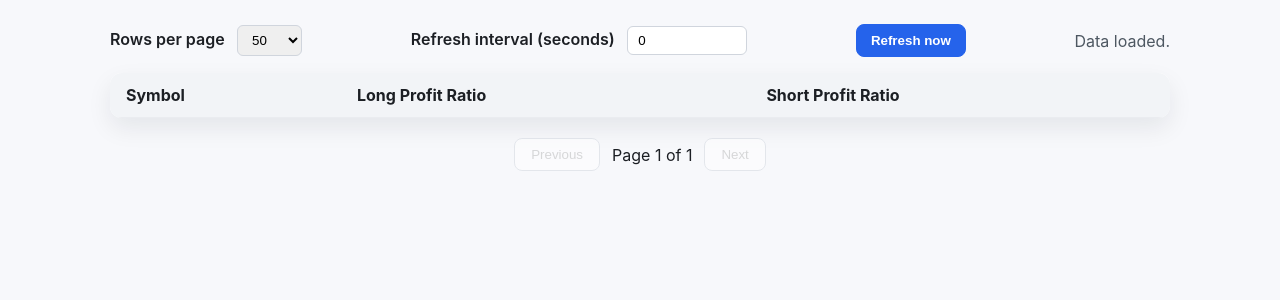
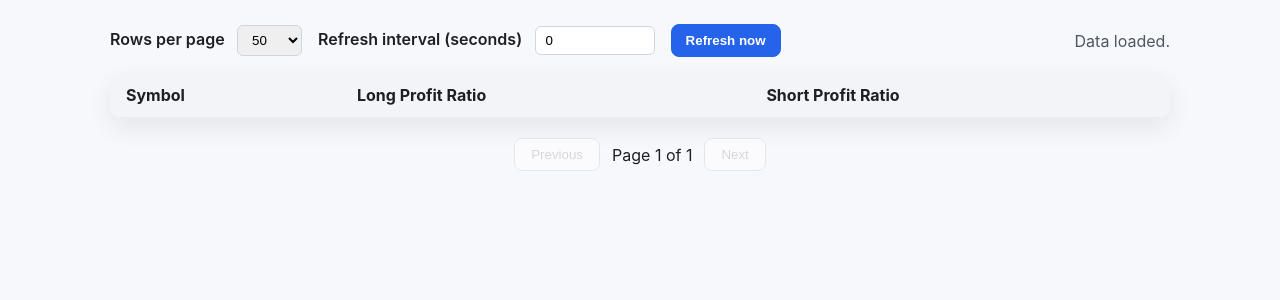
Before and after one commit to qyhg110q/TradeRatio, a Flask app: page / in a window 1280 px wide. Shown: the part 94-394 px from the top of the page. Run offline with Flask 3, Linux system fonts and the light colour scheme; data that the repository does not hold is empty.

Commit message:
Make refresh controls visible in layout

```diff
--- a/static/styles.css
+++ b/static/styles.css
@@ -40,6 +40,13 @@ header p {
   justify-content: space-between;
   gap: 16px;
   margin-bottom: 16px;
+}
+
+.controls-group {
+  display: flex;
+  flex-wrap: wrap;
+  align-items: center;
+  gap: 16px;
 }
 
 .controls label {
--- a/templates/index.html
+++ b/templates/index.html
@@ -17,6 +17,7 @@
       </header>
 
       <section class="controls">
+        <div class="controls-group">
           <div>
             <label for="perPage">Rows per page</label>
             <select id="perPage">
@@ -31,6 +32,7 @@
             <input id="refreshInterval" type="number" min="0" value="0" />
           </div>
           <button id="refreshBtn" class="primary" type="button">Refresh now</button>
+        </div>
         <div class="status" id="status">Loading data…</div>
       </section>
 
```
Lines whose indentation alone changed are shown as unchanged.
